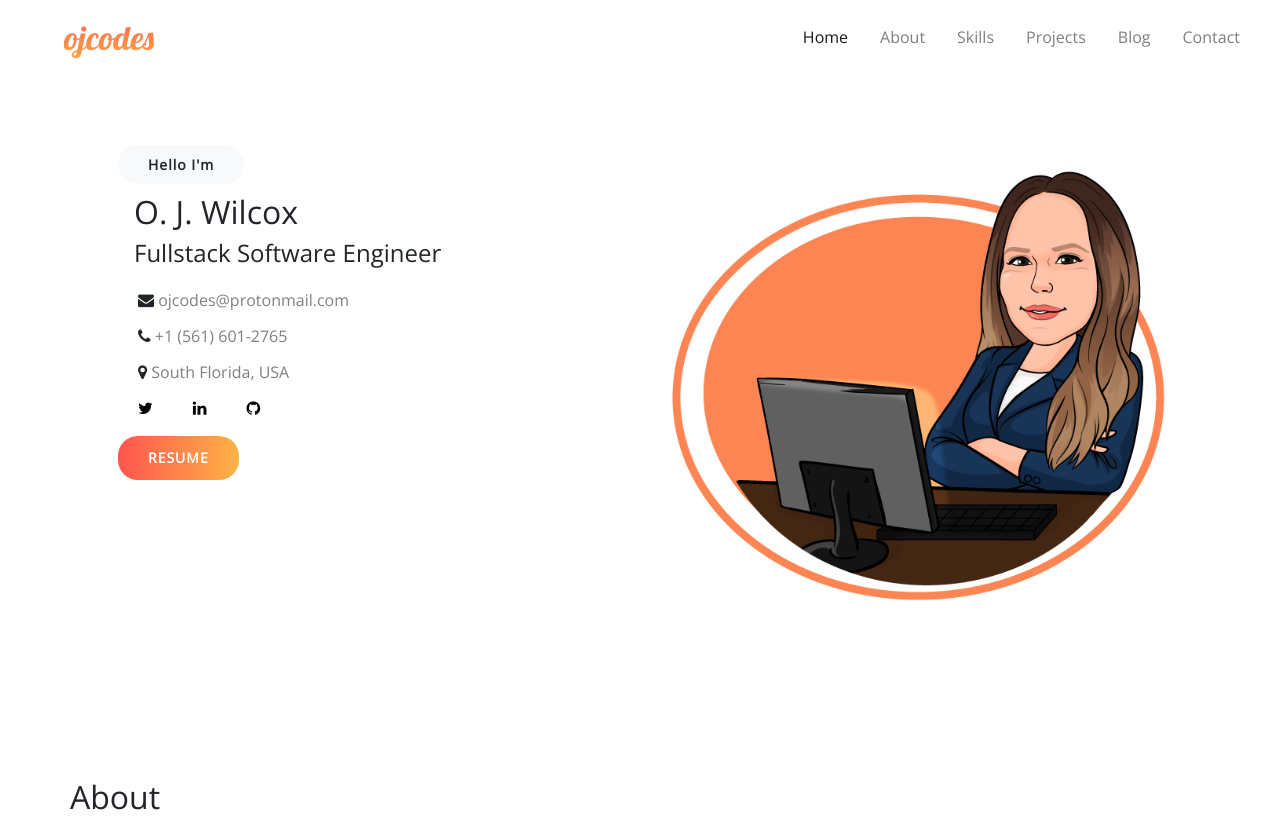
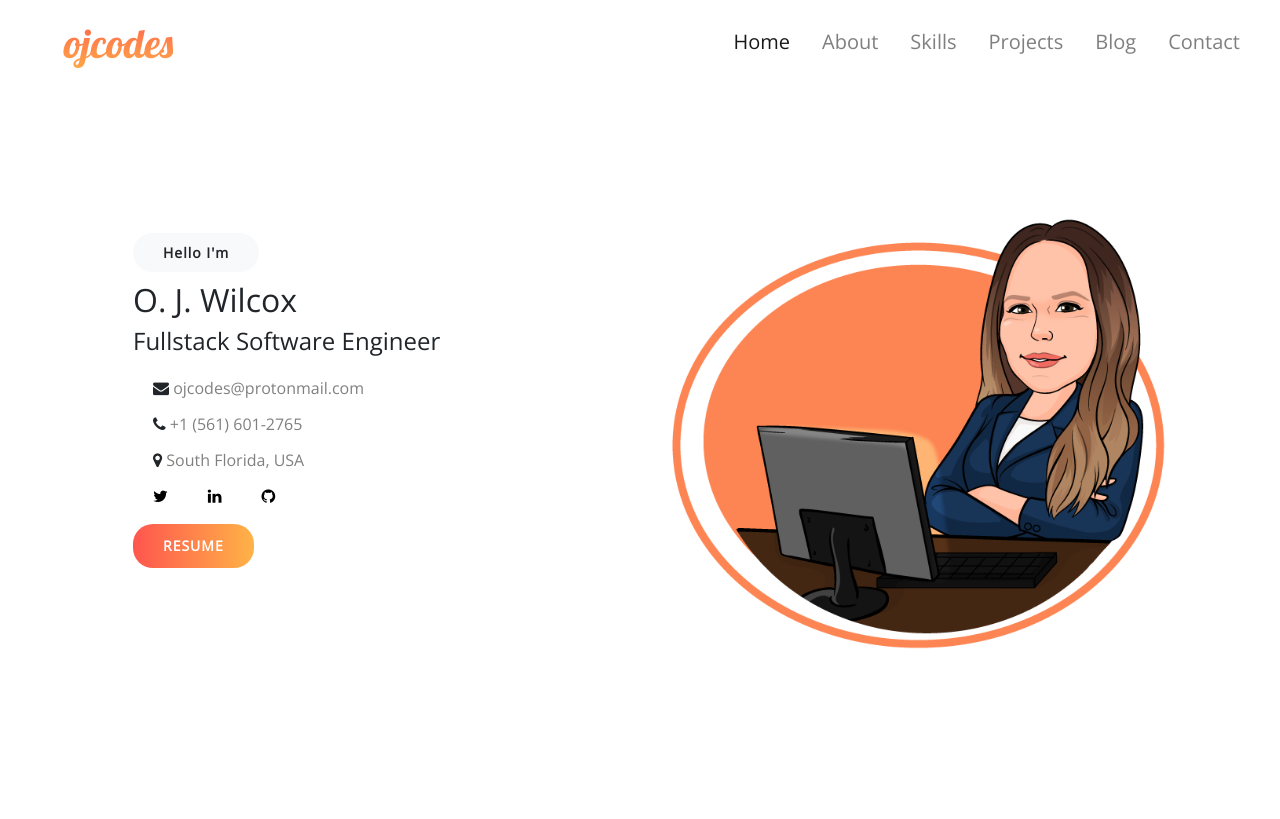
Before and after one commit to oj-codes/oj.codes, a website: page index.html in a window 1280 px wide. Shown: the top 819 px of the page. Drawn offline with nearby package versions, Linux system fonts and the light colour scheme; files whose address does not match are found by name.

Commit message:
change link names and whitespace in nav and header and home sections

```diff
--- a/css/styles.scss
+++ b/css/styles.scss
@@ -11,7 +11,16 @@ body {
 
 .navbar-brand {
     font-family: "Lobster", cursive;
-    font-size: 33px;
+    font-size: 40px;
+}
+
+.nav-link {
+    border-bottom: 2px solid $main-background-color;
+    font-size: 20px;
+}
+
+.nav-link:hover {
+    border-bottom: 2px solid $primary-color-light;
 }
 
 .pill-button {
@@ -27,7 +36,7 @@ body {
     border-bottom-left-radius: 20px;
 }
 
-.oj-home .oj-header-info h2{
+.home .header-info h2{
     font-size: 42px;
     font-weight: 600;
     line-height: 65px;
@@ -84,11 +93,3 @@ ff554e
     box-shadow: 0 1px 10px #bbb;
     /* Opera 10.5, IE 9, Firefox 4+, Chrome 6+, iOS 5 */
   }
-
-.nav-link {
-    border-bottom: 2px solid $main-background-color;
-}
-
-.nav-link:hover {
-    border-bottom: 2px solid $primary-color-light;
-}
--- a/index.html
+++ b/index.html
@@ -31,32 +31,32 @@
 
 <body>
 
-    <header id="oj-header" class="bg-white">
+    <header class="bg-white">
         <div class="container">
-                <nav class="main-header navbar fixed-top navbar-expand-sm navbar-light bg-white">
-                    <a class="navbar-brand orange-gradient-text ml-5" href="#">ojcodes</a>
+            <nav class="navbar navbar-expand-sm navbar-light bg-white fixed-top" id="main-nav">
+                <a class="navbar-brand orange-gradient-text pl-5" href="#">ojcodes</a>
                 <button class="navbar-toggler" type="button" data-toggle="collapse" data-target="#navbarNav" aria-controls="navbarNav" aria-expanded="false" aria-label="Toggle navigation">
                     <span class="navbar-toggler-icon"></span>
                 </button>
                 <div class="collapse navbar-collapse" id="navbarNav">
                     <ul class="navbar-nav mr-0 ml-auto">
                         <li class="nav-item mr-3">
-                                <a class="nav-link active" href="#oj-home">Home</a>
+                            <a class="nav-link active" href="#home">Home</a>
                         </li>
                         <li class="nav-item mr-3">
-                            <a class="nav-link" href="#oj-about">About</a>
+                        <a class="nav-link" href="#about">About</a>
                         </li>
                         <li class="nav-item mr-3">
-                            <a class="nav-link" href="#oj-skills">Skills</a>
+                        <a class="nav-link" href="#skills">Skills</a>
                         </li>
                         <li class="nav-item mr-3">
-                                <a class="nav-link" href="#oj-projects">Projects</a>
+                            <a class="nav-link" href="#projects">Projects</a>
                         </li>
                         <li class="nav-item mr-3">
-                                <a class="nav-link" href="#oj-blog">Blog</a>
+                            <a class="nav-link" href="#blog">Blog</a>
                         </li>
                         <li class="nav-item mr-3">
-                                <a class="nav-link" href="#oj-contact">Contact</a>
+                            <a class="nav-link" href="#contact">Contact</a>
                         </li>
                     </ul>
                 </div>
@@ -65,16 +65,16 @@
     </header>
 
     <!-- Home section -->
-    <section id="oj-home">
+    <section id="home" class="mt-5 pt-5 mb-5">
         <div class="container mt-5 pt-5">
-            <div class="row pt-5 pb-5">
-                <div class="col-sm-6 pl-5">
-                    <div class="oj-header-info">
-                        <div class="mt-2 mb-3">
+            <div class="row pt-0">
+                <div class="col-sm-6 pt-5">
+                    <div class="header-info pl-5">
+                        <div class="mb-3">
                             <span class="pill-button bg-light">Hello I'm</span>
                         </div>
-                        <h2 class="ml-3">O. J. Wilcox</h2>
-                        <h4 class="ml-3 mr-0">Fullstack Software Engineer</h4>
+                        <h2 class="">O. J. Wilcox</h2>
+                        <h4 class="">Fullstack Software Engineer</h4>
                         <ul class="list-group list-group-flush">
                             <li class="list-group-item">
                                 <i class="fa fa-envelope"></i>
@@ -120,7 +120,7 @@
     </section>
 
     <!-- About section -->
-    <section class="pt-5 pb-5 ml-3 mr-3" id="oj-about">
+    <section class="pt-5 pb-5 ml-3 mr-3" id="about">
         <div class="container">
             <div class="row pt-5">
                 <h2 class>About</h2>
@@ -135,7 +135,7 @@
 
 
     <!-- Skills section-->
-    <section class="pt-5 pb-5 ml-3 mr-3" id="oj-skills">
+    <section class="pt-5 pb-5 ml-3 mr-3" id="skills">
         <div class="container">
             <div class="row pt-5">
                 <h2>Skills</h2>
@@ -149,7 +149,7 @@
     </section>
 
     <!-- Projects section-->
-    <section class="pt-5 pb-5 ml-3 mr-3" id="oj-projects">
+    <section class="pt-5 pb-5 ml-3 mr-3" id="projects">
         <div class="container">
             <div class="row pt-5">
                 <h2>Projects</h2>
@@ -163,7 +163,7 @@
     </section>
 
     <!-- Blog section-->
-    <section class="pt-5 pb-5 ml-3 mr-3" id="oj-blog">
+    <section class="pt-5 pb-5 ml-3 mr-3" id="blog">
         <div class="container">
             <div class="row pt-5">
                 <h2>Blog</h2>
@@ -177,7 +177,7 @@
     </section>
 
     <!-- Contact section-->
-    <section class="pt-5 pb-5 ml-3 mr-3" id="oj-contact">
+    <section class="pt-5 pb-5 ml-3 mr-3" id="contact">
         <div class="container">
             <div class="row pt-5">
                 <h2>Contact</h2>
@@ -194,13 +194,13 @@
         <div class="container">
             <div class="row pt-5 pb-5">
                 <div class="col-4">
-                    col 1
+
                 </div>
                 <div class="col-4">
-                    col 2
+
                 </div>
                 <div class="col-4">
-                    col 3
+
                 </div>
             </div>
         </div>
--- a/js/scripts.js
+++ b/js/scripts.js
@@ -1,5 +1,5 @@
 var $document = $(document),
-$element = $('.main-header'),
+$element = $('#main-nav'),
 className = 'box-shadow';
 
 $document.scroll(function() {
```
Also changed, not shown: docs/index.html (+1 -1 lines), css/styles.css, docs/css/main.css, docs/js/main.js. Lines whose indentation alone changed are shown as unchanged.
